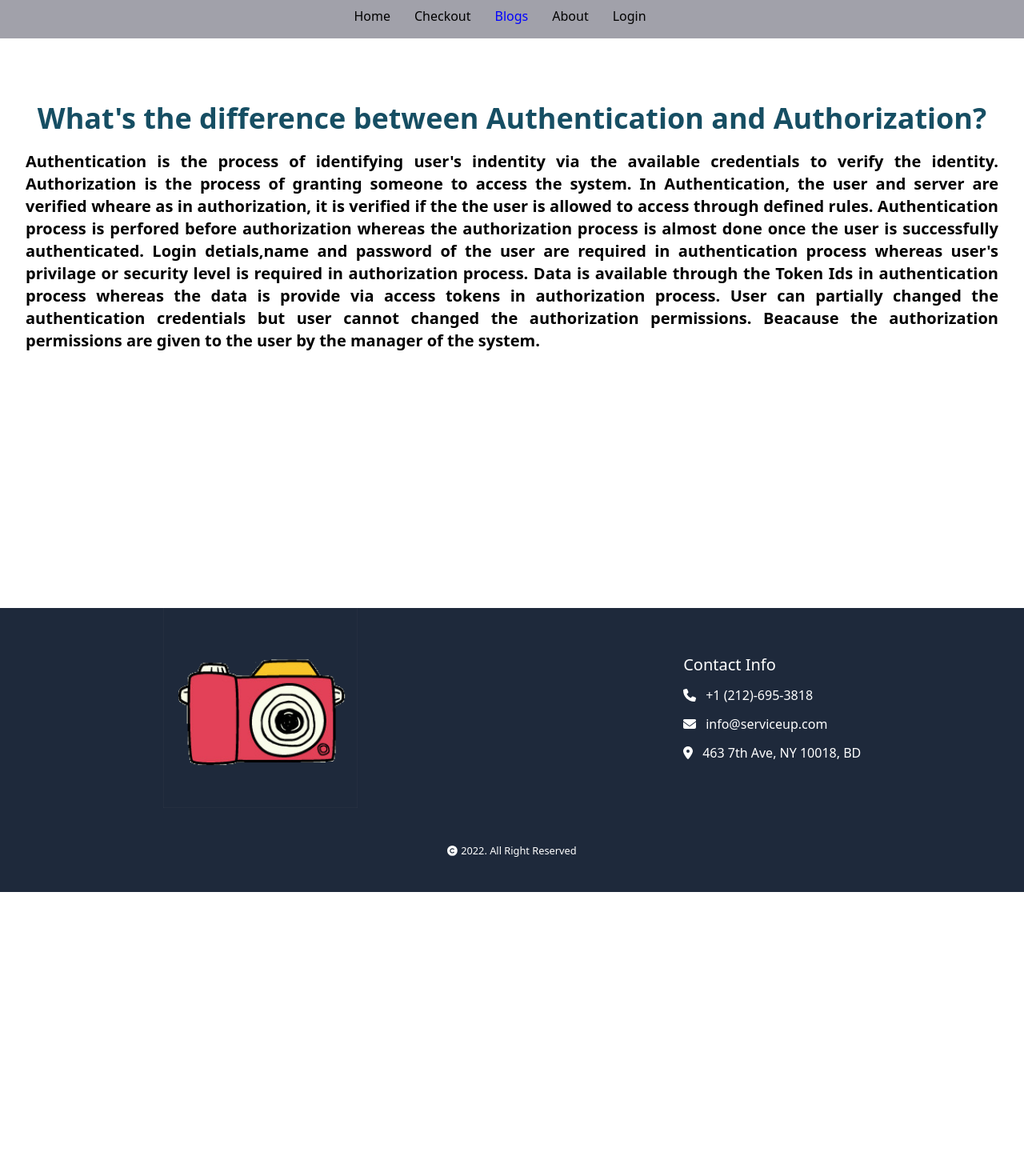
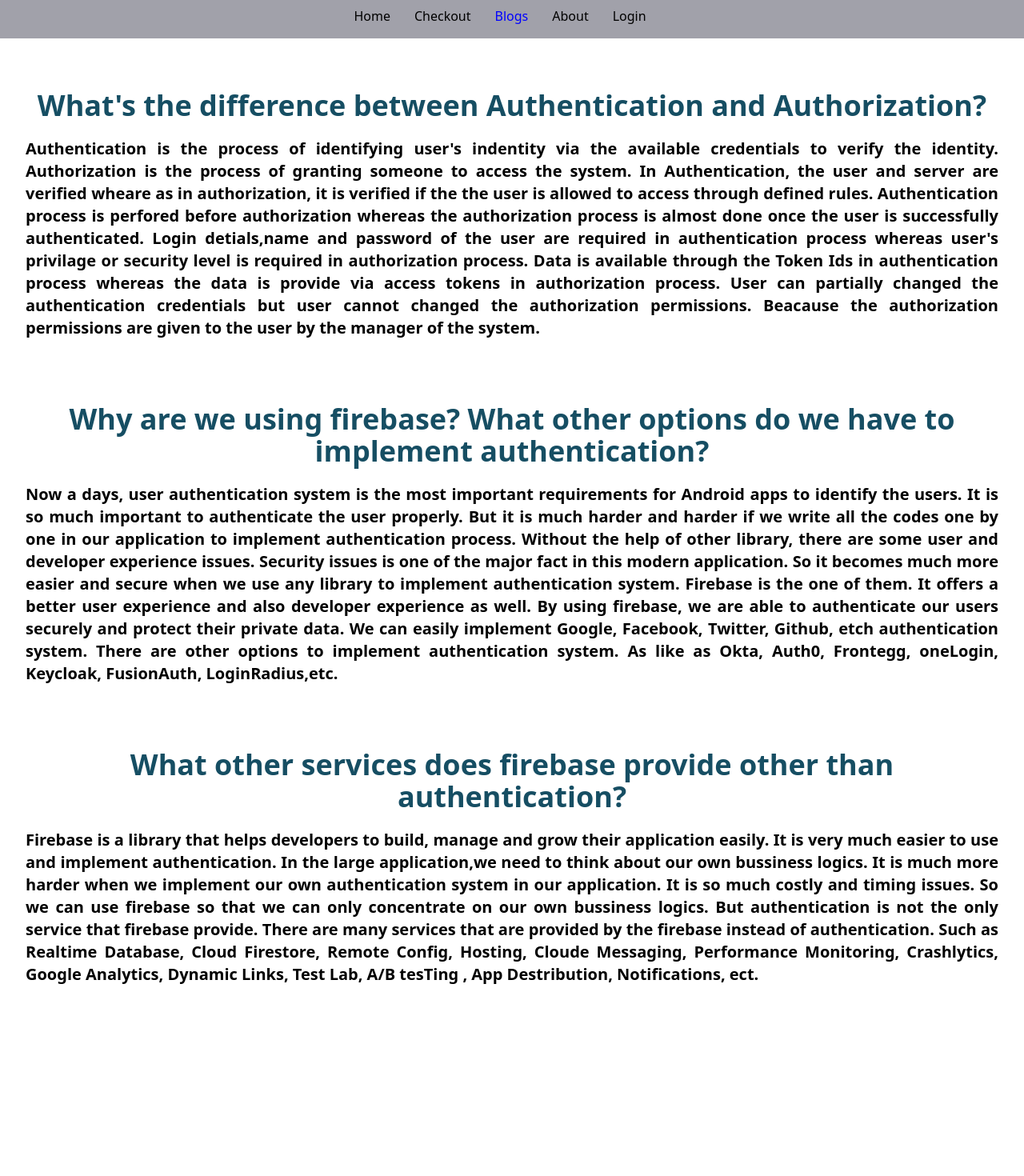
Before and after one commit to Omaralabdullah051/service-up, a React (Create React App) app: page /blogs in a window 1280 px wide. Shown: the top 1470 px of the page at 80% size. Before the commit the page ends 1115 px from the top, so only its background shows below. Built offline with nearby package versions, Linux system fonts and the light colour scheme; no server answers.

Commit message:
second & third question added

```diff
--- a/src/Pages/Blog/Blog.js
+++ b/src/Pages/Blog/Blog.js
@@ -5,7 +5,7 @@
 
 const Blog = () => {
     return (
-        <div className='mt-20 px-8 space-y-20'>
+        <div className='mt-8 md:mt-16 px-8 space-y-20'>
             <Question1 />
             <Question2 />
             <Question3 />
--- a/src/Pages/Blog/Questions/Question1.js
+++ b/src/Pages/Blog/Questions/Question1.js
@@ -3,8 +3,8 @@
 const Question1 = () => {
     return (
         <div className='text-center font-semibold'>
-            <h3 className='text-cyan-900'>What's the difference between Authentication and Authorization?</h3>
-            <h6 className='text-justify mt-5'>Authentication is the process of identifying user's indentity via the available credentials to verify the identity. Authorization is the process of granting someone to access the system. In Authentication, the user and server are verified wheare as in authorization, it is verified if the the user is allowed to access through defined rules. Authentication process is perfored before authorization whereas the authorization process is almost done once the user is successfully authenticated. Login detials,name and password of the user are required in authentication process whereas user's privilage or security level is required in authorization process. Data is available through the Token Ids in authentication process whereas the data is provide via access tokens in authorization process. User can partially changed the authentication credentials but user cannot changed the authorization permissions. Beacause the authorization permissions are given to the user by the manager of the system. </h6>
+            <h6 className='text-cyan-900 md:text-3xl xl:text-4xl'>What's the difference between Authentication and Authorization?</h6>
+            <p className='text-justify mt-5 text-xs md:text-base xl:text-xl'>Authentication is the process of identifying user's indentity via the available credentials to verify the identity. Authorization is the process of granting someone to access the system. In Authentication, the user and server are verified wheare as in authorization, it is verified if the the user is allowed to access through defined rules. Authentication process is perfored before authorization whereas the authorization process is almost done once the user is successfully authenticated. Login detials,name and password of the user are required in authentication process whereas user's privilage or security level is required in authorization process. Data is available through the Token Ids in authentication process whereas the data is provide via access tokens in authorization process. User can partially changed the authentication credentials but user cannot changed the authorization permissions. Beacause the authorization permissions are given to the user by the manager of the system. </p>
         </div>
     );
 };
--- a/src/Pages/Blog/Questions/Question2.js
+++ b/src/Pages/Blog/Questions/Question2.js
@@ -2,8 +2,9 @@
 
 const Question2 = () => {
     return (
-        <div>
-
+        <div className='text-center font-semibold'>
+            <h6 className='text-cyan-900  md:text-3xl xl:text-4xl'>Why are we using firebase? What other options do we have to implement authentication?</h6>
+            <p className='text-justify mt-5 text-xs md:text-base xl:text-xl'>Now a days, user authentication system is the most important requirements for Android apps to identify the users. It is so much important to authenticate the user properly. But it is much harder and harder if we write all the codes one by one in our application to implement authentication process. Without the help of other library, there are some user and developer experience issues. Security issues is one of the major fact in this modern application. So it becomes much more easier and secure when we use any library to implement authentication system. Firebase is the one of them.  It offers a better user experience and also developer experience as well. By using firebase, we are able to authenticate our users securely and protect their private data. We can easily implement Google, Facebook, Twitter, Github, etch authentication system. There are other options to implement authentication system. As like as Okta, Auth0, Frontegg,  oneLogin, Keycloak, FusionAuth, LoginRadius,etc.</p>
         </div>
     );
 };
--- a/src/Pages/Blog/Questions/Question3.js
+++ b/src/Pages/Blog/Questions/Question3.js
@@ -2,8 +2,9 @@
 
 const Question3 = () => {
     return (
-        <div>
-
+        <div className='text-center font-semibold'>
+            <h6 className='text-cyan-900  md:text-3xl xl:text-4xl'>What other services does firebase provide other than authentication?</h6>
+            <p className='text-justify mt-5 text-xs md:text-base xl:text-xl'>Firebase is a library that helps developers to build, manage and grow their application easily. It is very much easier to use and implement authentication. In the large application,we need to think about our own bussiness logics. It is much more harder when we implement our own authentication system in our application. It is so much costly and timing issues. So we can use firebase so that we can only concentrate on our own bussiness logics. But authentication is not the only service that firebase provide. There are many services that are provided by the firebase instead of authentication. Such as Realtime Database, Cloud Firestore, Remote Config, Hosting, Cloude Messaging, Performance Monitoring, Crashlytics, Google Analytics, Dynamic Links, Test Lab, A/B tesTing , App Destribution, Notifications, ect.</p>
         </div>
     );
 };
```
